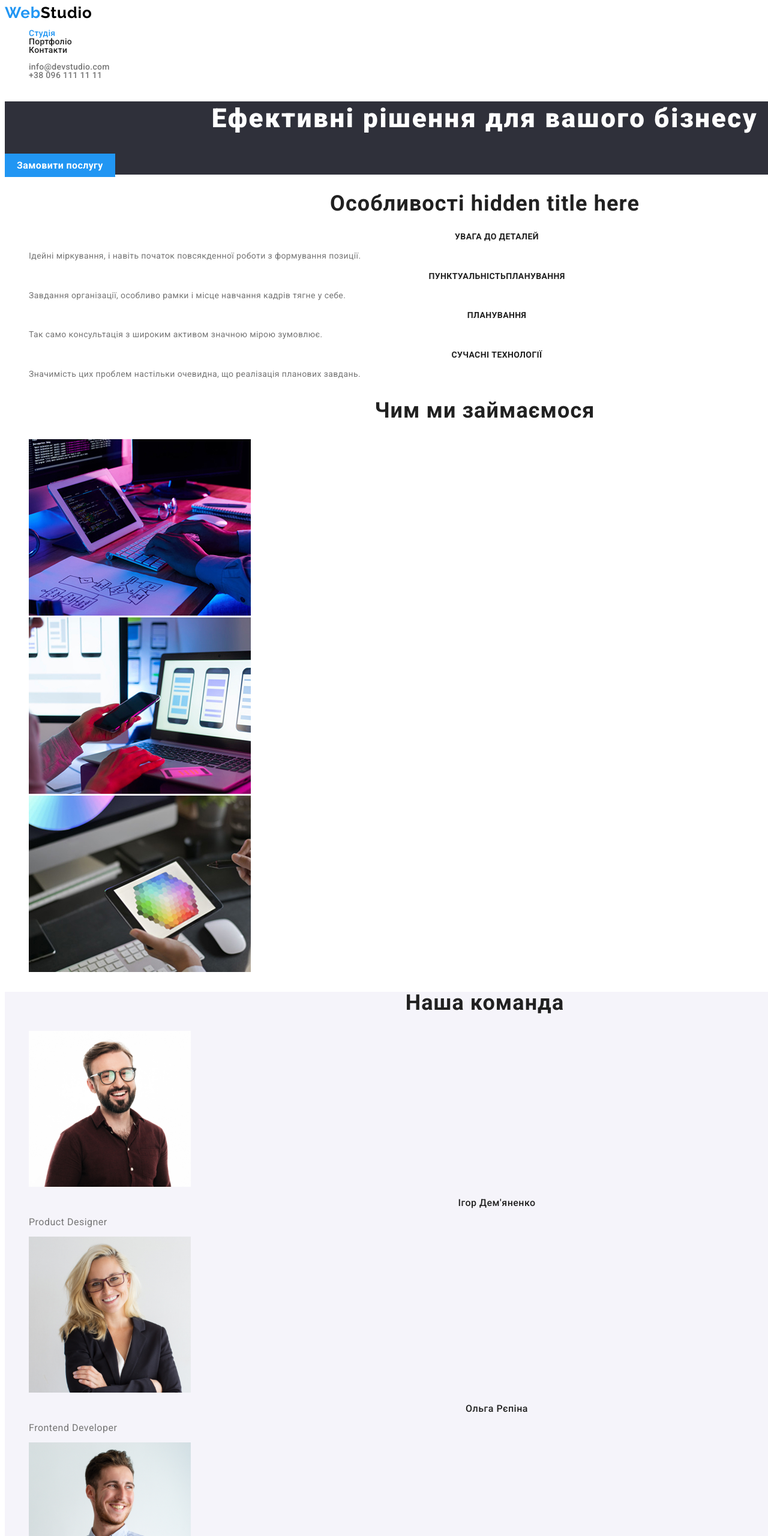
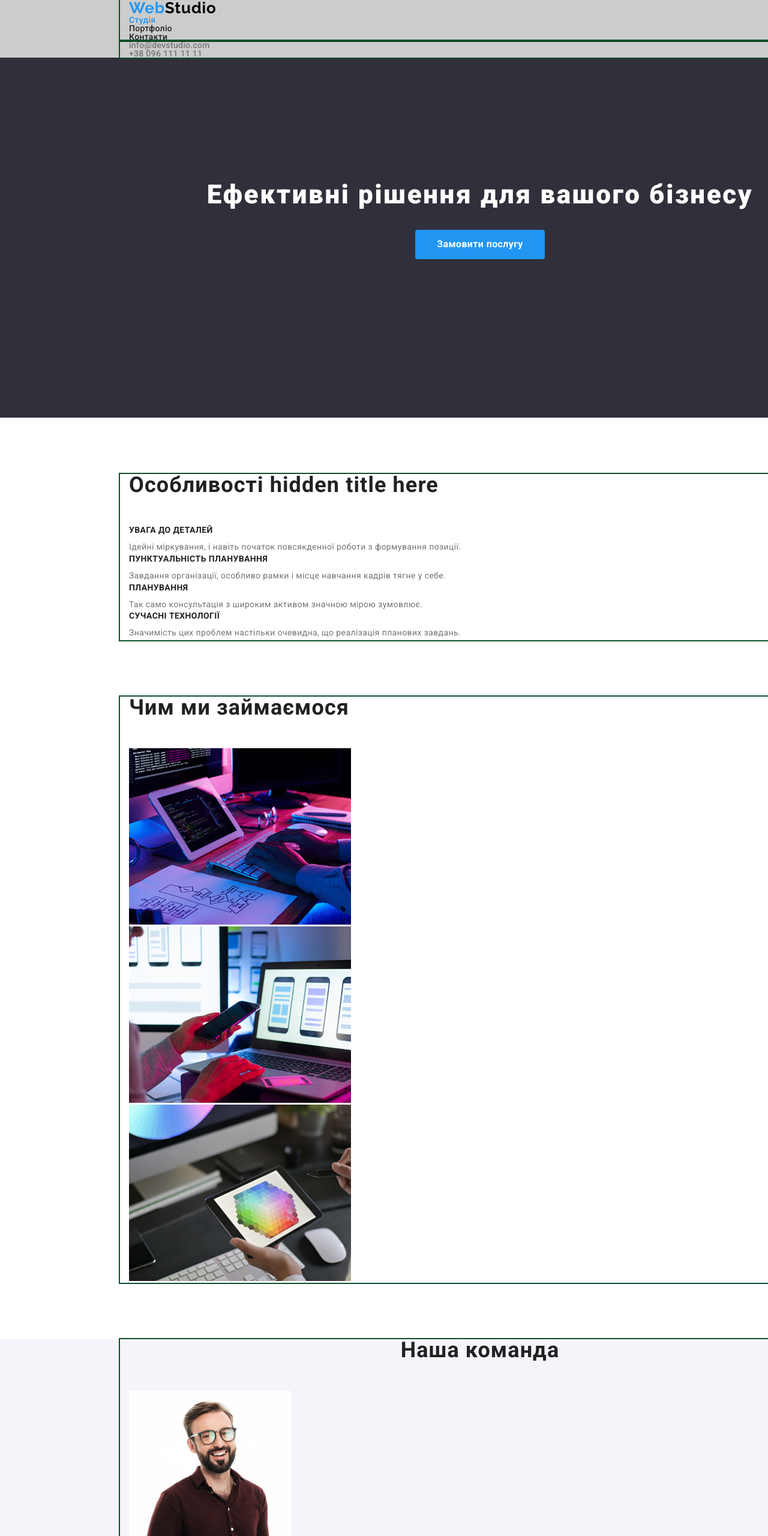
Before and after one commit to RomBobko/Project-1, a plain HTML site: page index.html in a window 1280 px wide. Shown: the top 2560 px of the page at 60% size. Drawn offline with nearby package versions, Linux system fonts and the light colour scheme.

Commit message:
homewok4

```diff
--- a/css/common.css
+++ b/css/common.css
@@ -6,6 +6,7 @@
     --primary-text-color: #757575;
     --secondary-text-color: #212121;
     --portfolio-button-color: rgba(245, 244, 250, 1);
+    --button-text-color: #212121;
 }
 
 body {
@@ -31,6 +32,8 @@ h6 {
 
 ul {
     list-style: none;
+    padding: 0px;
+    margin: 0px;
 }
 
 a {
@@ -42,6 +45,23 @@ a {
     list-style: none;
 } */
 
+/* container */
+.container p {
+    margin-top: 0;
+    margin-bottom: 0;
+}
+
+.container {
+    outline: 2px solid rgb(13, 79, 42);
+    width: 1200px;
+    padding-left: 15px;
+    padding-right: 15px;
+    margin: 0 auto;
+}
+
+.section {
+    margin-bottom: 94px;
+}
 
 /* header */
 .header-logo {
@@ -63,6 +83,7 @@ a {
 }
 
 .header {
+    background-color: #ccc;
     font-weight: 500;
     font-size: 14px;
     letter-spacing: 0.3px;
@@ -99,14 +120,17 @@ a {
 /* footer */
 .footer {
     background-color: var(--footer-color);
+    padding-top: 64px;
 }
 
 .footer-logo {
     color: var(--white-color);
+    margin-bottom: 20px;
 }
 
 .address a {
     color: rgba(255, 255, 255, 0.6);
+    margin-bottom: 9px;
 }
 
 .address .link {
--- a/css/main.css
+++ b/css/main.css
@@ -1,12 +1,13 @@
-h1,
-h2,
-h3 {
-    text-align: center;
-}
+
 
 /* hero */
 .hero {
     background-color: var(--footer-color);
+
+    height: 600px;
+    padding-top: 200px;
+    margin-bottom: 94px;
+    text-align: center;
 }
 .hero-title {
     color: var(--white-color);
@@ -15,6 +16,9 @@ h3 {
     font-size: 44px;
     line-height: 1.3;
     letter-spacing: 2.64px;
+
+    margin-top: 0px;
+    margin-bottom: 30px;
 }
 .section-title {
     color: var(--secondary-text-color);
@@ -22,6 +26,9 @@ h3 {
     font-weight: 700;
     font-size: 36px;
     letter-spacing: 1.1px;
+
+    margin-top: 0;
+    margin-bottom: 50px;
 }
 
 
@@ -30,10 +37,15 @@ h3 {
     color: var(--white-color);
     background-color: var(--accent-color);
 
+    display: inline-block;
+    border-radius: 4px;
+    width: 216px;
     font-weight: 700;
+    text-align: center;
     font-size: 16px;
     line-height: 1.8;
-    padding: 10px 20px;
+    padding: 10px 32px;
+
 }
 
 
@@ -43,6 +55,8 @@ h3 {
 
     font-weight: 700;
     font-size: 14px;
+    margin-top: 0;
+    margin-bottom: 10px;
 }
 
 .feature-list .text {
@@ -64,17 +78,30 @@ h3 {
 /* team */
 .section.team {
     background-color: var(--portfolio-button-color);
+    margin-bottom: 0px;
+    padding-bottom: 94px;
+
+    text-align: center;
 }
-.teammate-list .title {
+
+.team-card {
+    background-color: var(--white-color);
+    width: 270px;
+}
+
+.team-card .title {
     color: var(--secondary-text-color);
 
     font-weight: 500;
     font-size: 16px;
     letter-spacing: 0.5px;
+    margin-top: 30px;
+    margin-bottom: 10px;
 }
 
-.teammate-list .text {
+.team-card .text {
     font-weight: 400;
     font-size: 16px;
     letter-spacing: 0.5px;
+    padding-bottom: 30px;
 }
--- /dev/null
+++ b/css/pactice.css
@@ -0,0 +1,44 @@
+/* button here */
+/* .btn {
+    background-color: white;
+    color: black;
+
+    display: inline-block;
+    font-family: sans-serif;
+    text-decoration: none;
+    border: 3px solid black;
+    border-radius: 5px;
+    margin: 0 auto;
+
+    padding: 20px 40px;
+} */
+
+/* .btn:hover,
+.btn:focus {
+    background-color: teal;
+    color: white;
+    border-color: teal;
+}
+
+.btn-icon {
+    display: inline-block;
+    height: 20px;
+    width: 20px;
+    background-color: black;
+    margin-right: 5px;
+    vertical-align: middle;
+} */
+
+.box {
+    background-color: wheat;
+    width: 500px;
+    height: 100px;
+    margin: 0 auto;
+}
+
+.container {
+    width: 1230px;
+    padding-left: 15px;
+    padding-right: 15px;
+    margin: 0 auto;
+}
--- a/css/practice.css
+++ b/css/portfolio.css
@@ -1,5 +1,10 @@
+h1 {
+    margin-top: 0;
+    margin-bottom: 0;
+}
+
 button {
-    color: rgba(33, 33, 33, 1);
+    color: var(--button-text-color);
     background-color: #F5F4FA;
 
     font-family: inherit;
@@ -8,12 +13,27 @@ button {
     line-height: 1.6;
     letter-spacing: 0.5px;
     border: 0px;
+    border-radius: 4px;
+
+    padding: 6px 22px;
 }
 
 button:hover,
 button:focus {
     color: var(--white-color);
     background-color: var(--accent-color);
+}
+
+.header {
+    margin-bottom: 94px;
+}
+
+.button-list {
+    margin-bottom: 34px;
+}
+
+.portfolio-card {
+    width: 370px;
 }
 
 .portfolio-list .title {
@@ -23,6 +43,8 @@ button:focus {
     font-size: 18px;
     line-height: 2;
     letter-spacing: 1.1px;
+
+    margin: 20px 24px 4px;
 }
 
 .portfolio-list .text {
@@ -31,4 +53,6 @@ button:focus {
     font-weight: 400;
     font-size: 16px;
     line-height: 1.9;
+
+    margin: 0px 24px 20px;
 }
--- a/index.html
+++ b/index.html
@@ -7,11 +7,13 @@
     <link rel="preconnect" href="https://fonts.googleapis.com">
     <link rel="preconnect" href="https://fonts.gstatic.com" crossorigin>
     <link href="https://fonts.googleapis.com/css2?family=Raleway:ital,wght@0,100..900;1,100..900&family=Roboto:ital,wght@0,100..900;1,100..900&display=swap" rel="stylesheet">
+    <link rel="stylesheet" href="https://cdnjs.cloudflare.com/ajax/libs/modern-normalize/3.0.1/modern-normalize.min.css">
     <link rel="stylesheet" href="./css/common.css">
     <link rel="stylesheet" href="./css/main.css">
 </head>
 <body>
     <header class="header">
+        <div class="container">
             <a href="./index.html" class="header-logo"><span>Web</span>Studio</a>
             <nav>
                 <ul class="site-nav">
@@ -20,19 +22,25 @@
                     <li><a href="#" class="link">Контакти</a></li>
                 </ul>
             </nav>
+        </div>
+        <div class="container">
             <ul class="auth-nav">
                 <li><a href="mailto:info@devstudio.com" class="link">info@devstudio.com</a></li>
                 <li><a href="tel:+38 096 111 11 11" class="link">+38 096 111 11 11</a></li>
             </ul>
+        </div>
     </header>
 
     <main class="main">
         <section class="hero">
+            <!-- <div class="container"> -->
                 <h1 class="hero-title">Ефективні рішення для вашого бізнесу</h1>
                 <a href="#" class="button">Замовити послугу</a>
+            <!-- </div> -->
         </section>
 
         <section class="section">
+            <div class="container">
                 <h2 class="section-title">Особливості hidden title here</h2>
                 <ul class="feature-list">
                     <li>
@@ -40,7 +48,7 @@
                         <p class="text">Ідейні міркування, і навіть початок повсякденної роботи з формування позиції.</p>
                     </li>
                     <li>
-                     <h3 class="title">ПУНКТУАЛЬНІСТЬПЛАНУВАННЯ</h3>
+                         <h3 class="title">ПУНКТУАЛЬНІСТЬ ПЛАНУВАННЯ</h3>
                         <p class="text">Завдання організації, особливо рамки і місце навчання кадрів тягне у себе.</p>
                     </li>
                     <li>
@@ -52,45 +60,51 @@
                         <p class="text practice">Значимість цих проблем настільки очевидна, що реалізація планових завдань.</p>
                     </li>
                 </ul>
+            </div>
         </section>
 
         <section class="section">
+            <div class="container">
                 <h2 class="section-title">Чим ми займаємося</h2>
                 <ul>
                     <li><img src="./images/workspace1.jpg" alt="" width="370"></li>
                     <li><img src="./images/workspace2.jpg" alt="" width="370"></li>
                     <li><img src="./images/workspace3.jpg" alt="" width="370"></li>
                 </ul>
+            </div>
         </section>
 
         <section class="section team">
+            <div class="container">
                 <h2 class="section-title">Наша команда</h2>
                 <ul class="teammate-list">
-                <li>
+                    <li class="team-card">
                         <img src="./images/teammate1.jpg" alt="" width="270">
                         <h3 class="title">Ігор Дем'яненко</h3>
                         <p class="text">Product Designer</p>
                     </li>
-                <li>
+                    <li class="team-card">
                         <img src="./images/teammate2.jpg" alt="" width="270">
                         <h3 class="title">Ольга Рєпіна</h3>
                         <p class="text">Frontend Developer</p>
                     </li>
-                <li>
+                    <li class="team-card">
                         <img src="./images/teammate3.jpg" alt="" width="270">
                         <h3 class="title">Микола Тарасов</h3>
                         <p class="text">Marketing</p>
                     </li>
-                <li>
+                    <li class="team-card">
                         <img src="./images/teammate4.jpg" alt="" width="270">
                         <h3 class="title">Михайло Єрмаков</h3>
                         <p class="text">UI Designer</p>
                     </li>
                 </ul>
+            </div>
         </section>
     </main>
 
     <footer class="footer">
+        <div class="container">
             <a href="./index.html" class="footer-logo"><span>Web</span>Studio</a>
 
             <address class="address">
@@ -98,6 +112,7 @@
                 <a href="mailto:info@devstudio.com">info@devstudio.com</a>
                 <a href="tel:+38 096 111 11 11">+38 096 111 11 11</a>
             </address>
+        </div>
     </footer>
 </body>
 </html>
```
Also changed, not shown: portfolio.html (+22 -23 lines), practice.html (added, +30 -0 lines). Lines whose indentation alone changed are shown as unchanged.
